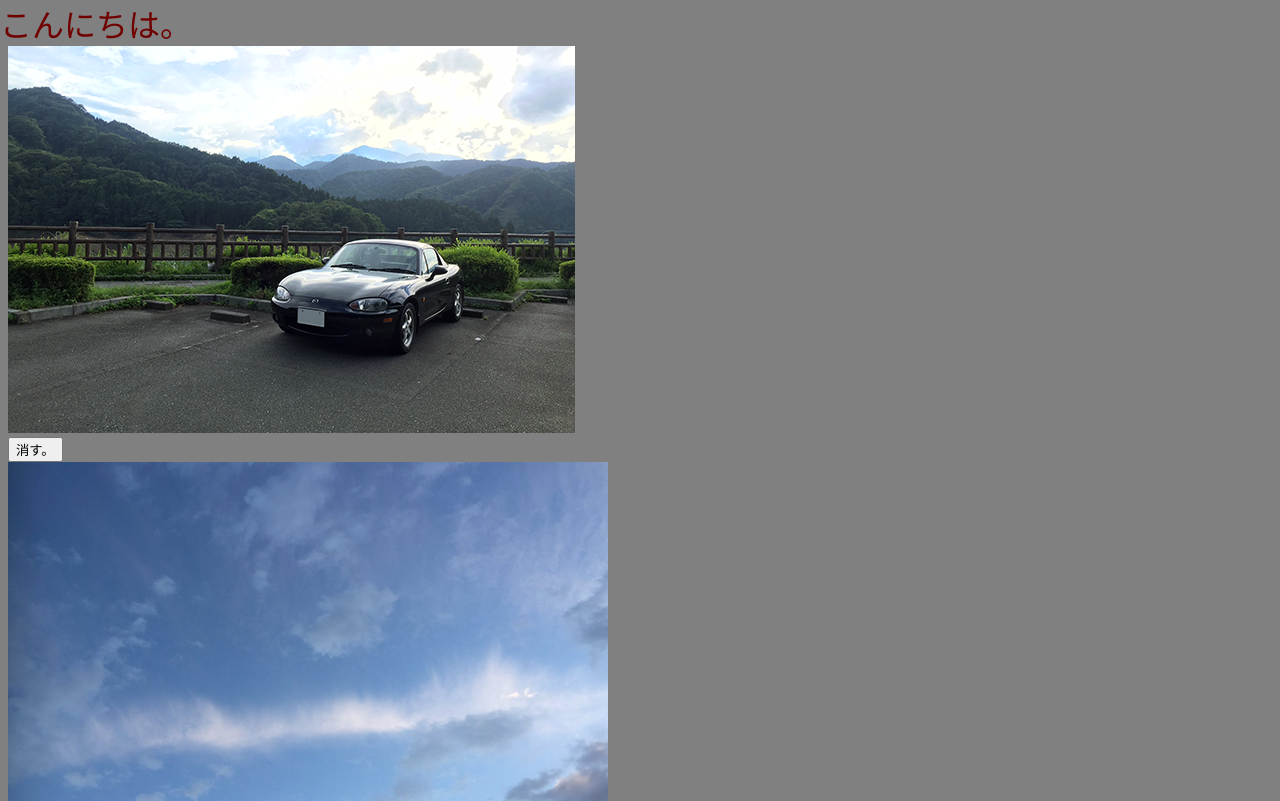
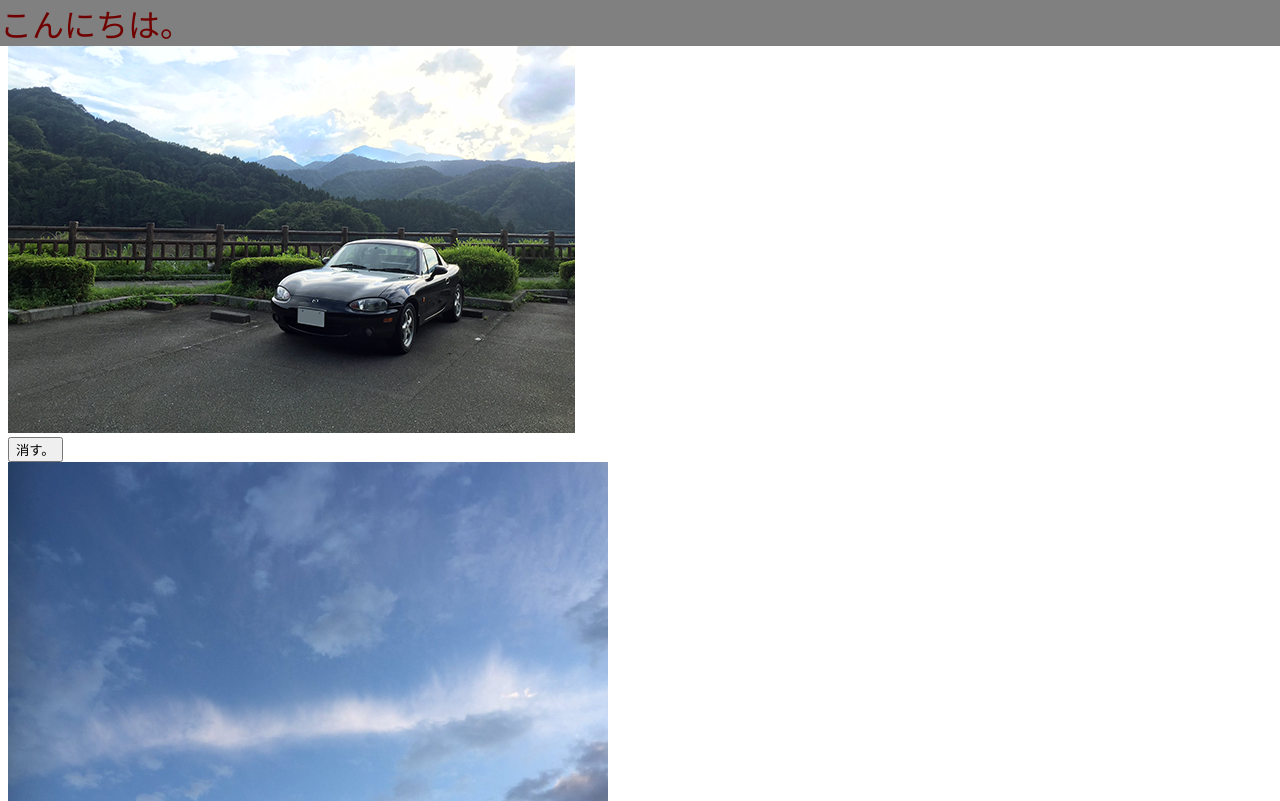
Before and after one commit to mitsuru1397/2016web2, a plain HTML site: page index.html in a window 1280 px wide. Shown: the top 801 px of the page. Drawn offline with nearby package versions, Linux system fonts and the light colour scheme.

Commit message:
Update default.css

```diff
--- a/css/default.css
+++ b/css/default.css
@@ -15,10 +15,10 @@ header{
   width: 100%;
 }
 body{
-  background-color: silver;
+  background-color: white;
 }
 body{
-  background-color: gray;
+  background-color: white;
   //margin: 48px 0 0 0;
   width: 100%;
 }
```
